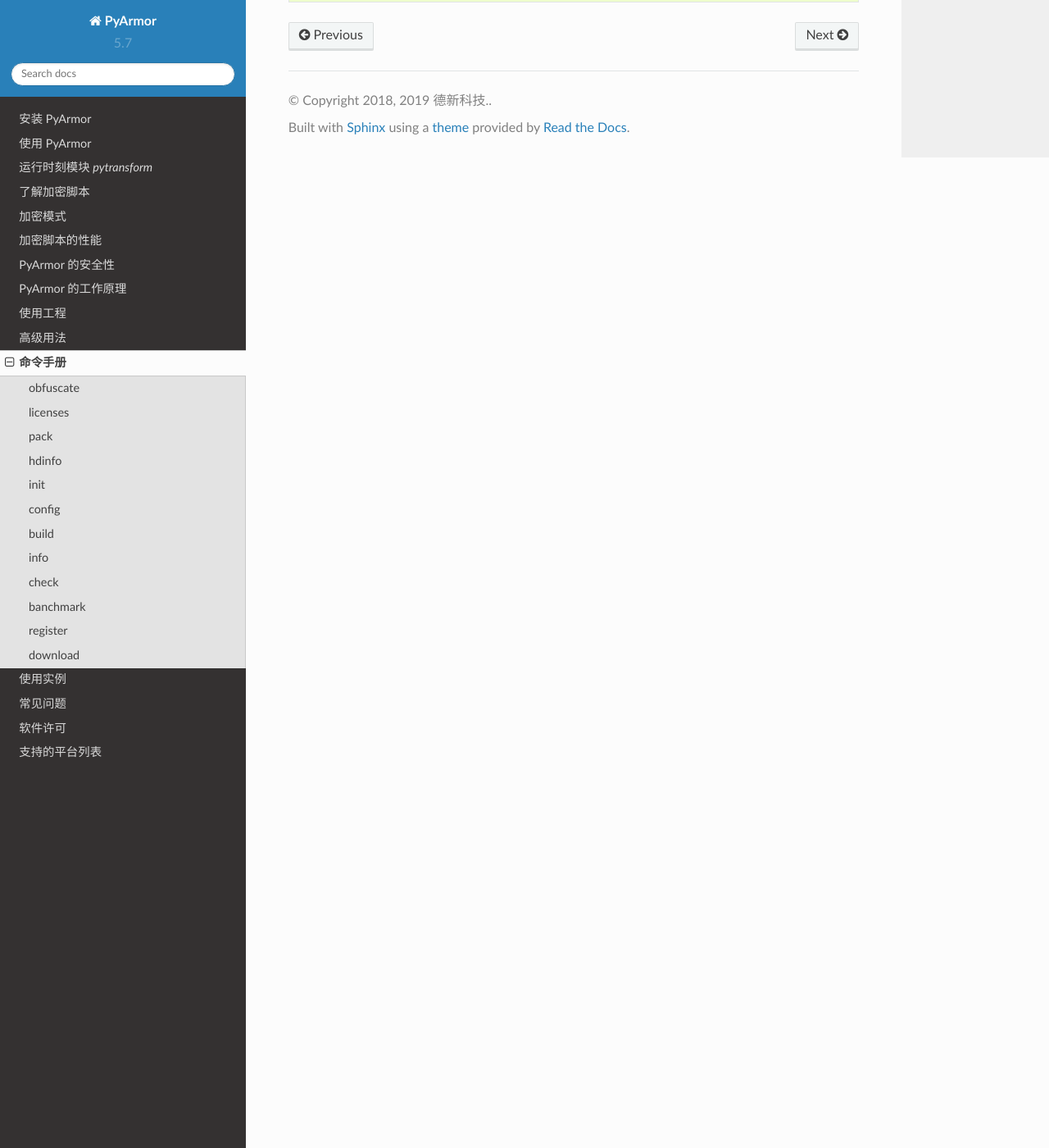
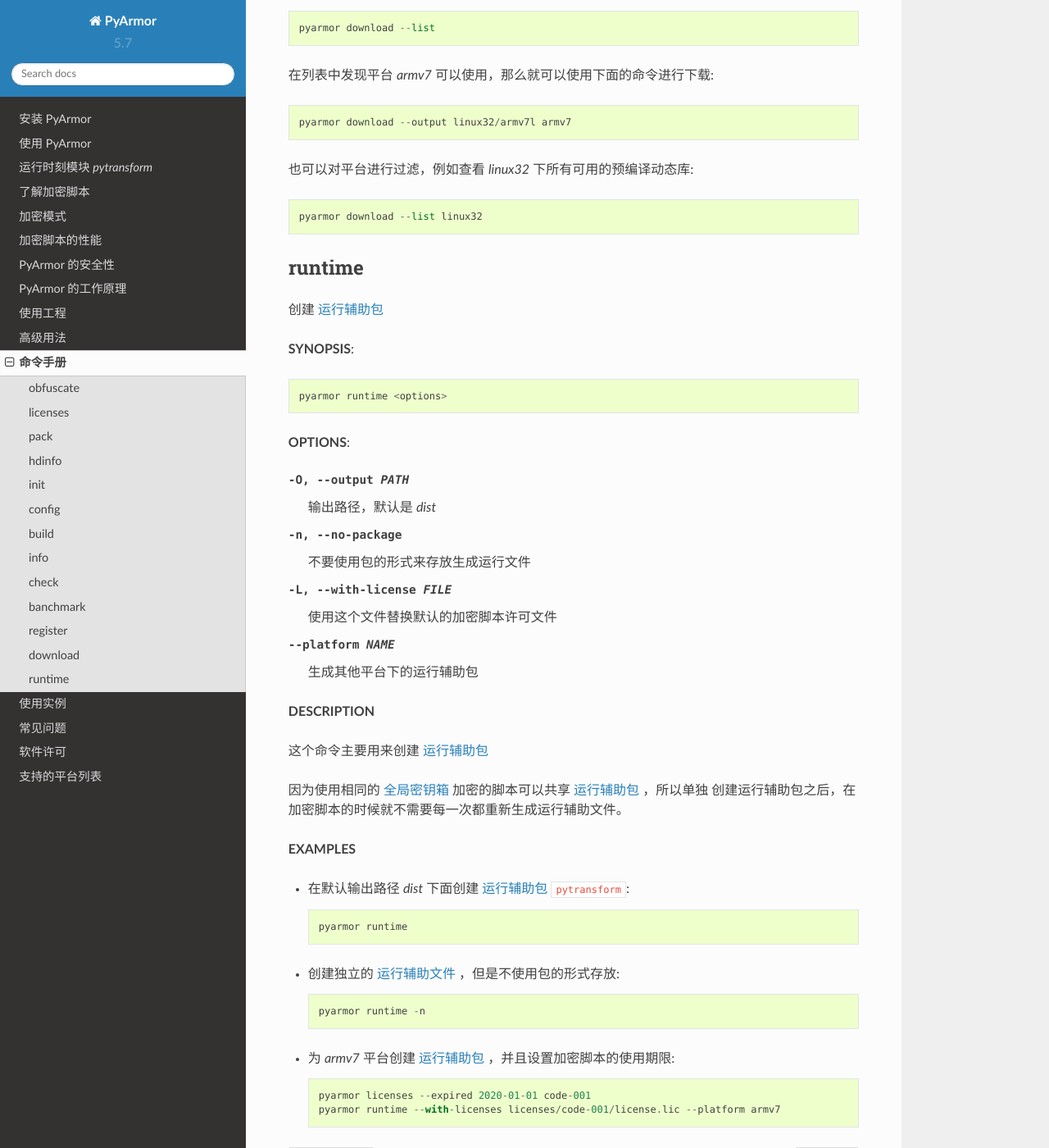
Before and after one commit to dashingsoft/pyarmor-docs-zh, a Sphinx documentation site: the page built from docs/man.rst, in a window 1280 px wide and 1400 px high, scrolled down 18236 px. Shown: the whole window at 82% size. Built offline with Sphinx 7.4.7 and the Read the Docs theme 2.0.0, drawn with Linux system fonts in a browser that asks for light colours; some of the changed text lies outside the part shown.

Commit message:
Document command runtime

```diff
--- a/docs/man.rst
+++ b/docs/man.rst
@@ -33,6 +33,16 @@
     download     查看和下载预编译的动态库
 
 可以运行 `pyarmor <command> -h` 查看各个命令的详细使用方法。
+
+.. note::
+
+   从 v5.7.1 开始，下面这些命令的首字母可以作为别名直接使用::
+
+       obfuscate, licenses, pack, init, config, build
+
+   例如::
+
+       pyarmor o 等价于 pyarmor obfuscate
 
 .. _obfuscate:
 
@@ -675,4 +685,44 @@
 
     pyarmor download --list linux32
 
+.. _runtime:
+
+runtime
+-------
+
+创建 :ref:`运行辅助包`
+
+**SYNOPSIS**::
+
+    pyarmor runtime <options>
+
+**OPTIONS**:
+
+-O, --output PATH             输出路径，默认是 `dist`
+-n, --no-package              不要使用包的形式来存放生成运行文件
+-L, --with-license FILE       使用这个文件替换默认的加密脚本许可文件
+--platform NAME               生成其他平台下的运行辅助包
+
+**DESCRIPTION**
+
+这个命令主要用来创建 :ref:`运行辅助包`
+
+因为使用相同的 :ref:`全局密钥箱` 加密的脚本可以共享 :ref:`运行辅助包` ，所以单独
+创建运行辅助包之后，在加密脚本的时候就不需要每一次都重新生成运行辅助文件。
+
+**EXAMPLES**
+
+* 在默认输出路径 `dist` 下面创建 :ref:`运行辅助包` ``pytransform``::
+
+    pyarmor runtime
+
+* 创建独立的 :ref:`运行辅助文件` ，但是不使用包的形式存放::
+
+    pyarmor runtime -n
+
+* 为 `armv7` 平台创建 :ref:`运行辅助包` ，并且设置加密脚本的使用期限::
+
+    pyarmor licenses --expired 2020-01-01 code-001
+    pyarmor runtime --with-licenses licenses/code-001/license.lic --platform armv7
+
 .. include:: _common_definitions.txt
```
